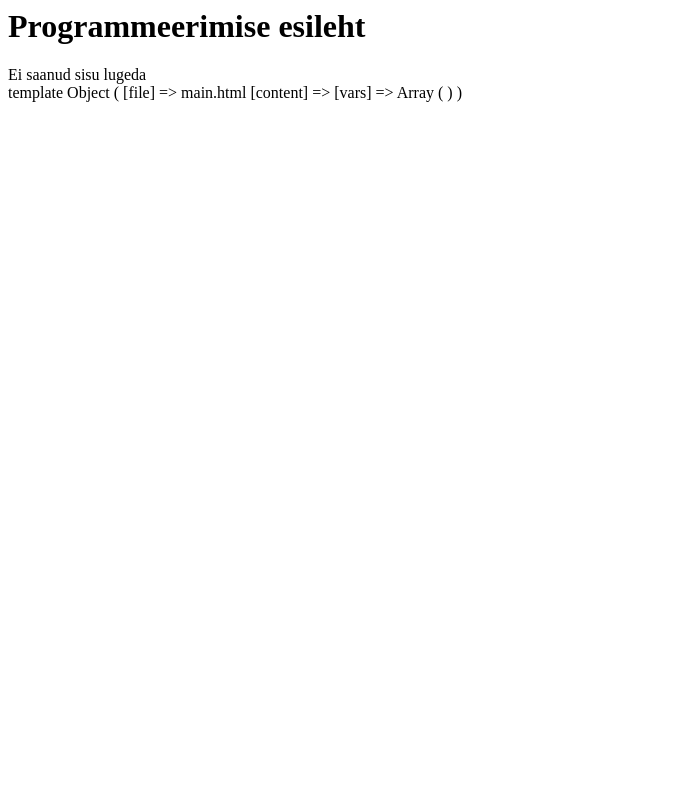
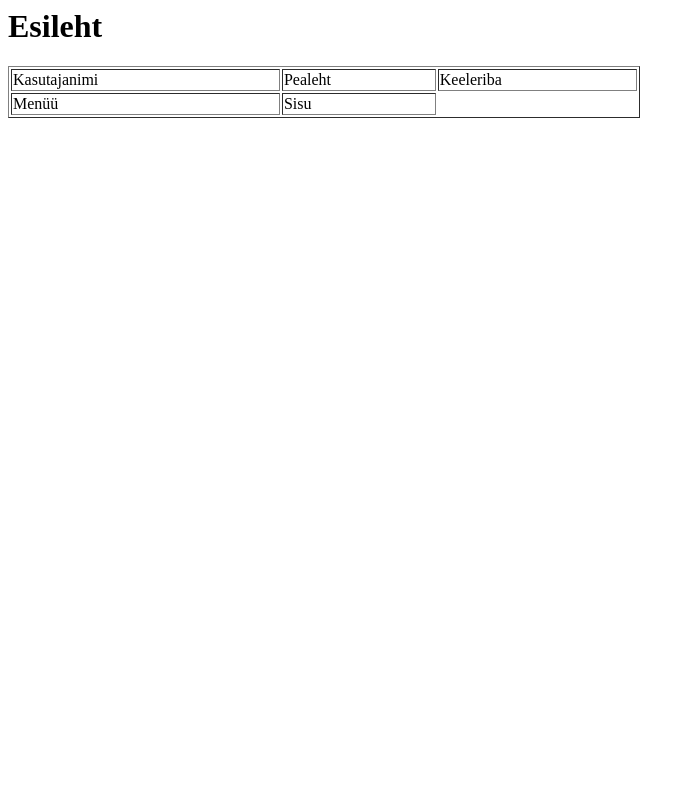
Before and after one commit to spacemonsters/web, a PHP site: page / in a window 1280 px wide. Shown: the whole page, without its empty margins (0-695 px from the left). Run offline with PHP 8.4, Linux system fonts and the light colour scheme.

Commit message:
sisuelemendid

```diff
--- a/index.php
+++ b/index.php
@@ -6,16 +6,16 @@
  * Time: 14:15
  */
 require_once 'conf.php';
-echo '<h1>Programmeerimise esileht</h1>';
-$main_tmpl = new template('main.html');
-//echo '<pre>';
-print_r($main_tmpl);
+echo'<h1>Esileht</h1>';
+//valmistame template objekti
+$main_tmpl = new template('template');
 $main_tmpl->set('user', 'Kasutajanimi');
 $main_tmpl->set('title', 'Pealeht');
 $main_tmpl->set('lang_bar', 'Keeleriba');
-$main_tmpl->set('menu','Peamenüü' );
-$main_tmpl->set('content', 'lehe sisu');
-$main_tmpl->set('site_title', 'Veebiprogemise kursus');
+$main_tmpl->set('menu', 'Menüü');
+$main_tmpl->set('content', 'Sisu');
+$main_tmpl->set('site_title', 'Veebi');
+//kontrollime objekti sisu
 echo $main_tmpl->parse();
-//echo '</pre>';
+//require_once 'menu.php';
 ?>
```
